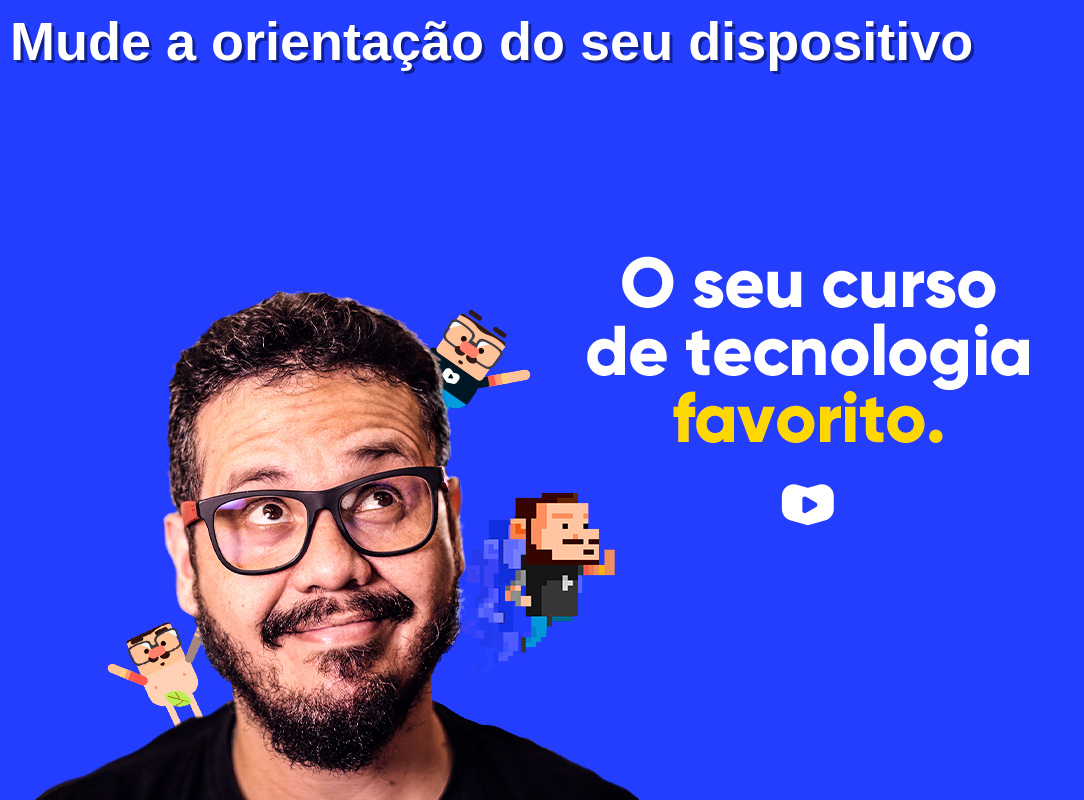
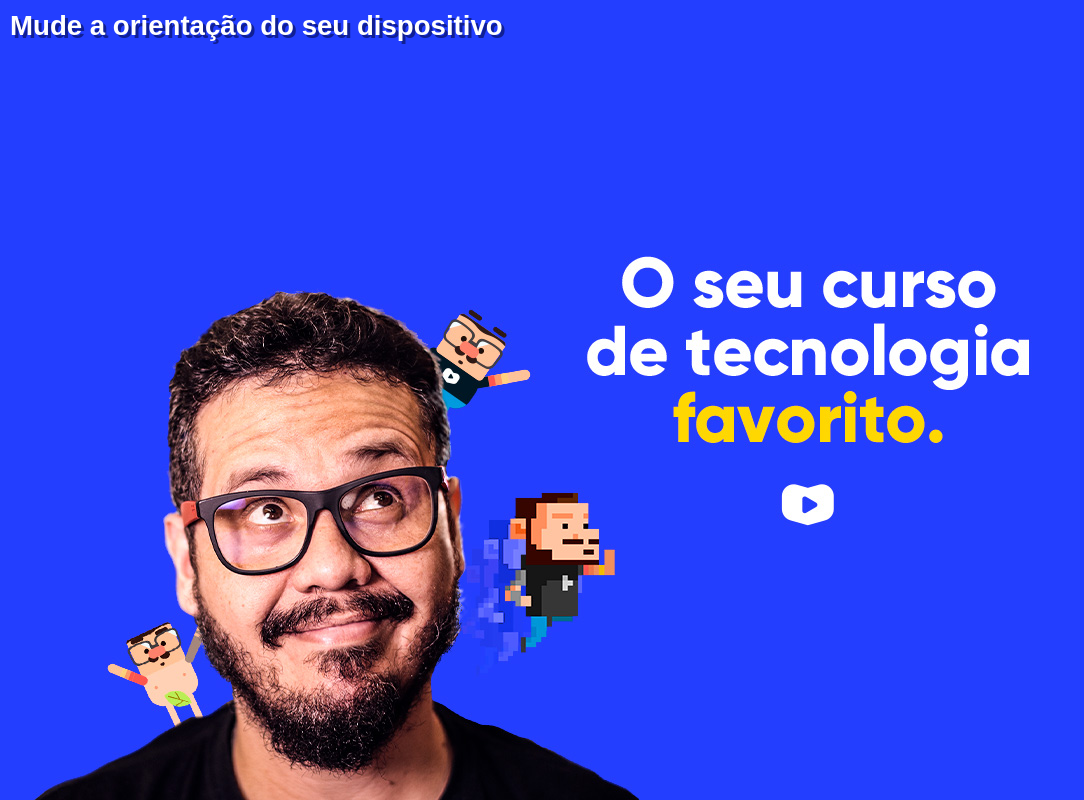
Before and after one commit to GabrielTetar-cloud/HTML----CSS, a PHP site: page / in a window 1280 px wide. Shown: the whole page, without its empty margins (0-1084 px from the left). Run offline with PHP 8.4, Linux system fonts and the light colour scheme.

Commit message:
atualização

```diff
--- a/EXERCICIOS/ex026/mq002/estilos/todos.css
+++ b/EXERCICIOS/ex026/mq002/estilos/todos.css
@@ -5,7 +5,7 @@
     margin: 0px;
     padding: 0px;
     font-family: Arial, Helvetica, sans-serif;
-     font-size: 1.5em;
+     font-size: 1.2em;
 }
 html,body{
     width: 100vw;
```
